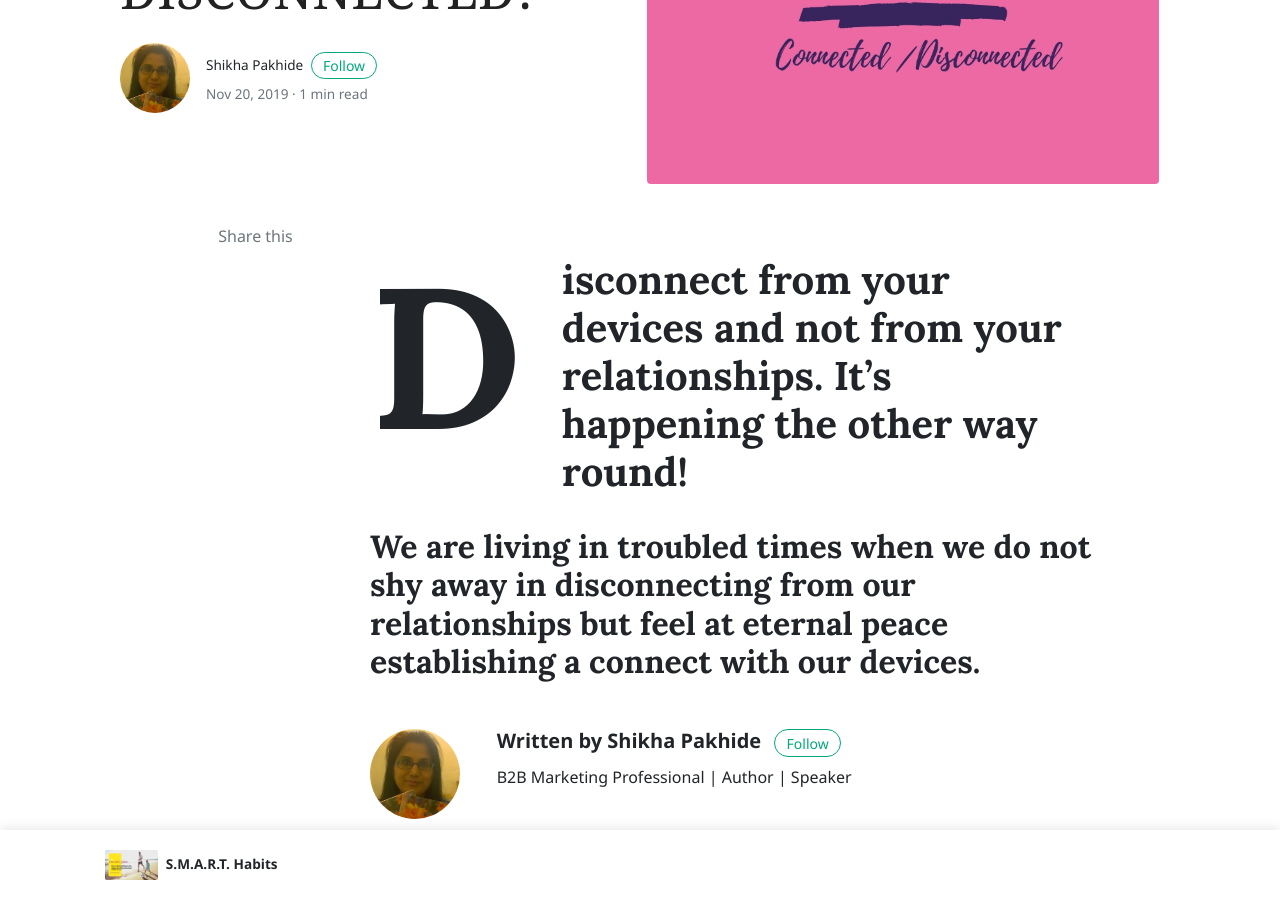
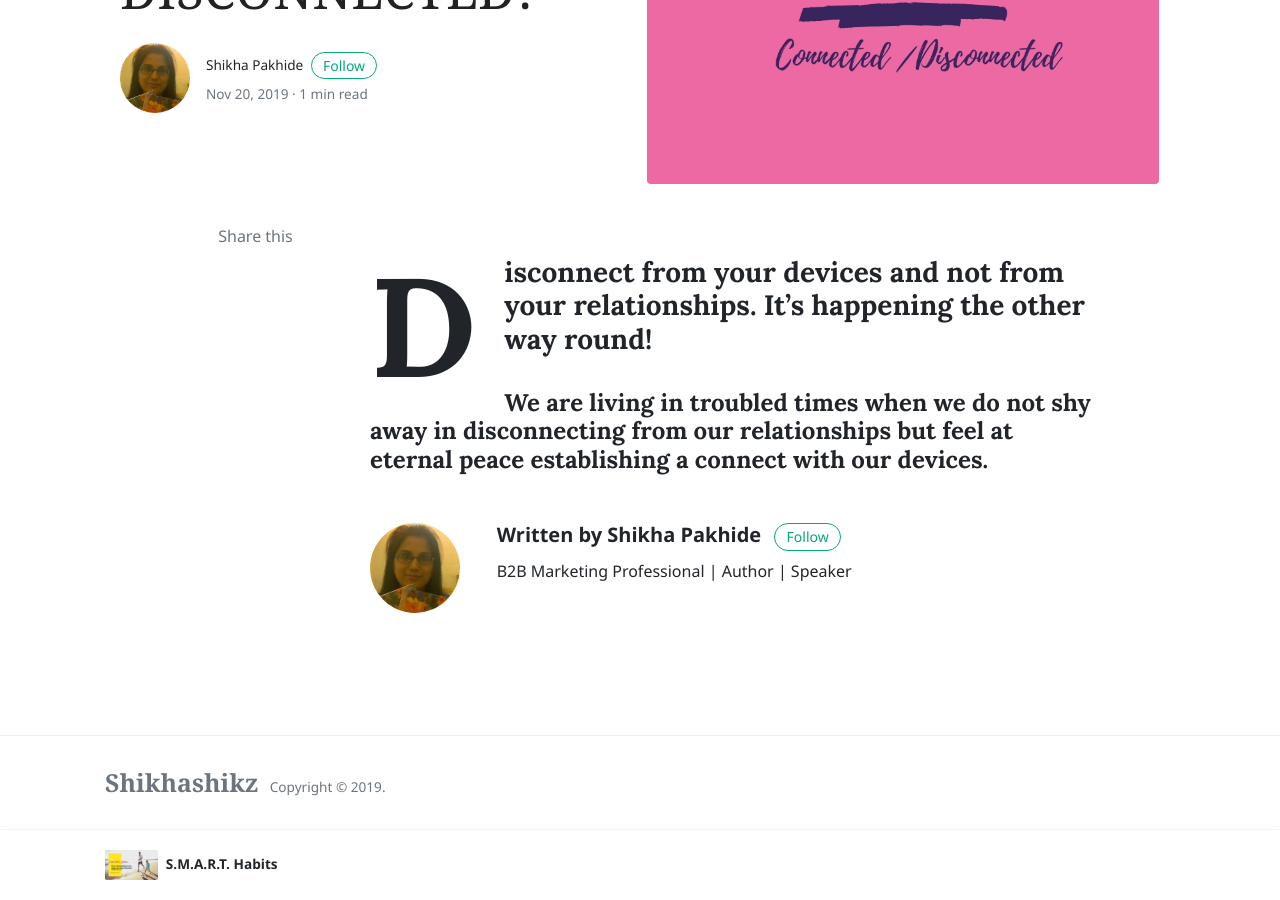
Before and after one commit to shikhashikz/shikhashikz.github.io, a Jekyll site: the page built from _posts/2019-11-20-connect-disconnect.md, in a window 1280 px wide and 900 px high, scrolled down 428 px. Built offline with Jekyll 4.4.1, drawn with Linux system fonts in a browser that asks for light colours; nearby versions of some CDN libraries; comment, search, counter and statistics services are not loaded.

```diff
--- a/_posts/2019-11-20-connect-disconnect.md
+++ b/_posts/2019-11-20-connect-disconnect.md
@@ -6,6 +6,6 @@ keywords: blog writing author shikhashikz connected disconnected
 image: assets/images/Connect_Disconnect.jpeg
 ---
 
-# Disconnect from your devices and not from your relationships. It's happening the other way round!
+### Disconnect from your devices and not from your relationships. It's happening the other way round!
 
-## We are living in troubled times when we do not shy away in disconnecting from our relationships but feel at eternal peace establishing a connect with our devices.
+#### We are living in troubled times when we do not shy away in disconnecting from our relationships but feel at eternal peace establishing a connect with our devices.
```
